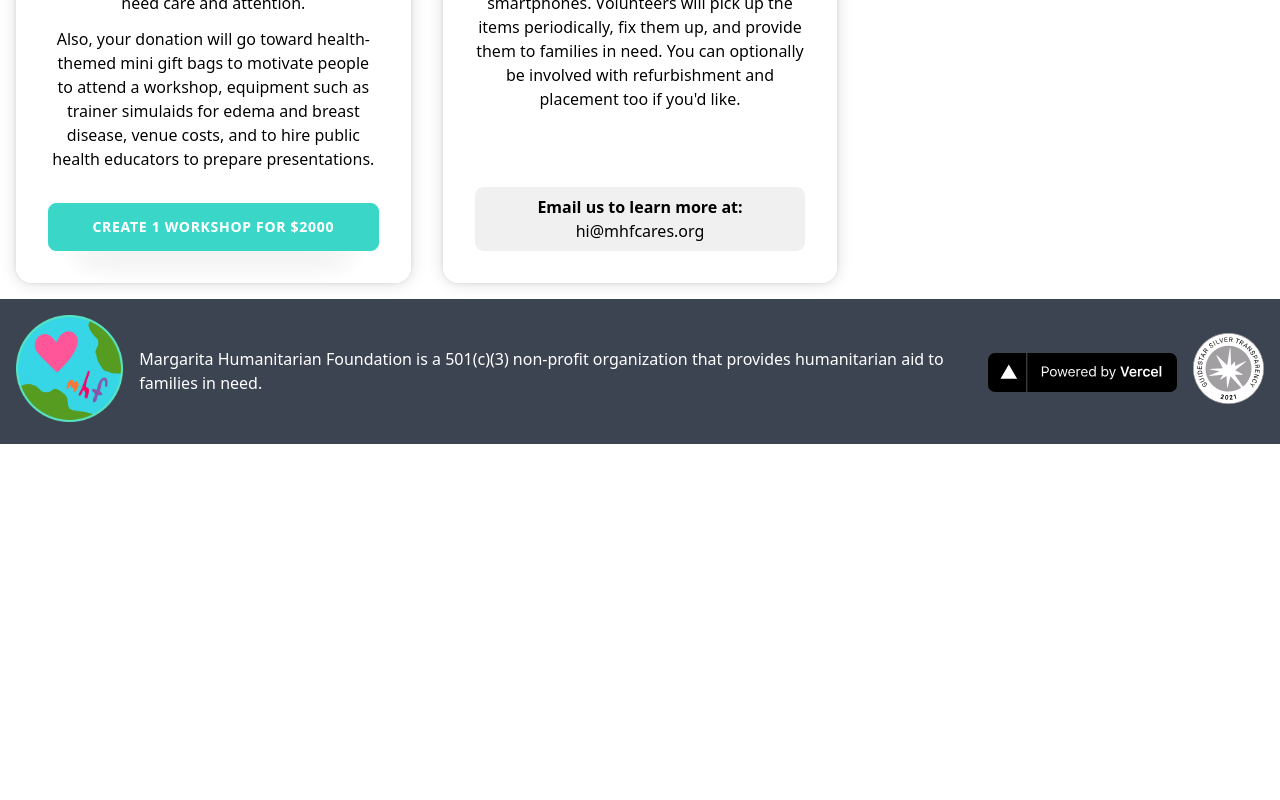
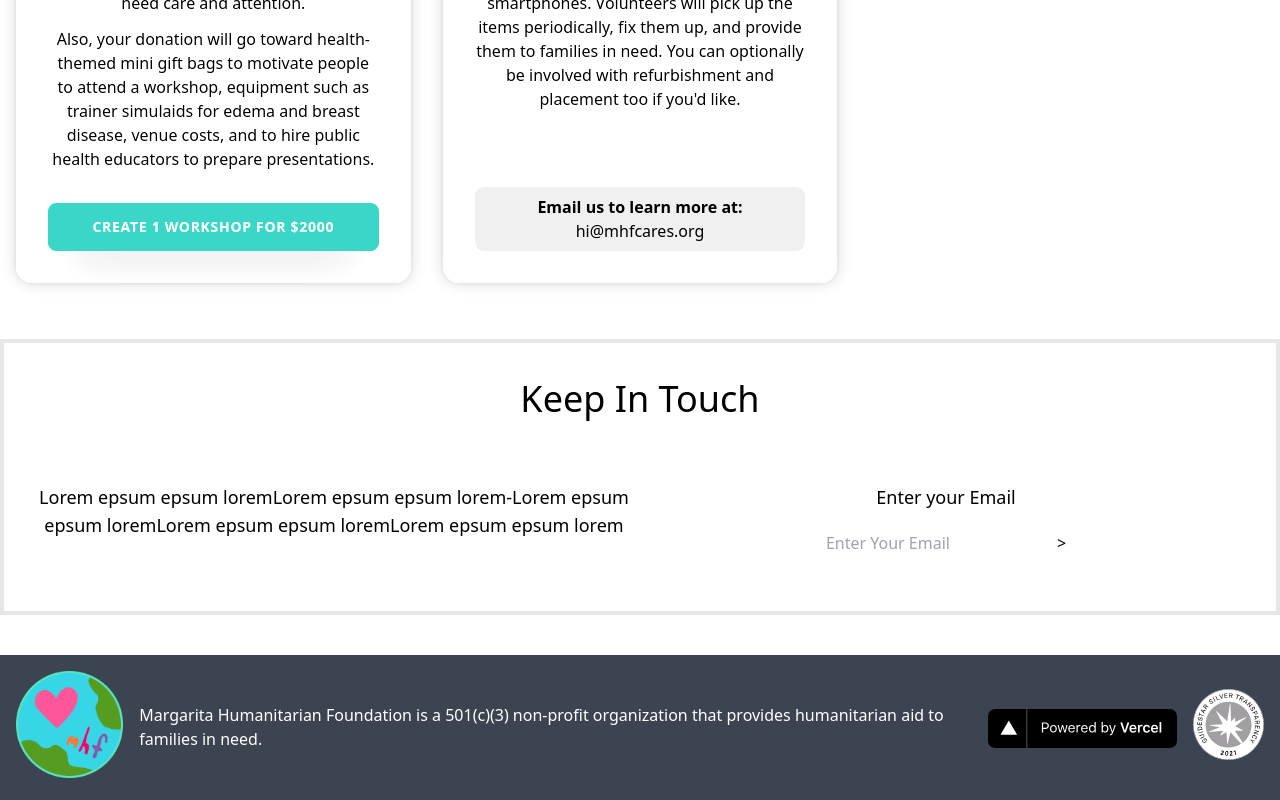
Before and after one commit to margaritahumanitarian/helpafamily, a Next.js app: page / in a window 1280 px wide. Shown: the part 2854-3654 px from the top of the page. Before the commit the page ends 3298 px from the top, so only its background shows below. Built offline with nearby package versions, Linux system fonts and the light colour scheme.

Commit message:
Added prototype for EmailCaptureComponent
Co-authored-by: Prathamesh Desai <prathameshd419@gmail.com>

```diff
--- /dev/null
+++ b/components/EmailCapture.js
@@ -0,0 +1,10 @@
+import React from 'react';
+
+export default function EmailCapture() {
+  console.log('What');
+  return (
+    <>
+      <div className="emailCaptureBox">{'EMAIL US ATT!!!!'}</div>
+    </>
+  );
+}
--- a/components/PrimaryLayout.js
+++ b/components/PrimaryLayout.js
@@ -32,6 +32,48 @@ export default function PrimaryLayout({
               </div>
             </div>
           </div>
+          <div className="email-captureBox border-4 text-center hero-content mx-auto my-10">
+            <div>
+              <div className="email-title text-4xl pt-5">
+                <h1 className="mb-12">{'Keep In Touch'}</h1>
+              </div>
+              <div className="email-content-box pb-10 text-center hero-content md:m-auto">
+                <div className="description text-lg">
+                  {
+                    'Lorem epsum epsum loremLorem epsum epsum lorem-Lorem epsum epsum loremLorem epsum epsum loremLorem epsum epsum lorem'
+                  }
+                </div>
+                <div className="enter-email">
+                  <div className="text-lg pb-5">{`Enter your Email`}</div>
+                  <input placeholder="Enter Your Email" />
+                  <button type="submit">{'>'}</button>
+                </div>
+              </div>
+            </div>
+          </div>
+          <style jsx>{`
+            .email-captureBox {
+            }
+            .email-title {
+              margin: auto;
+              text-align: center;
+            }
+
+            .email-content-box {
+              display: flex;
+              align-items: start;
+            }
+
+            .email-content-box > * {
+              flex-basis: 100%;
+            }
+
+            @media screen and (max-width: 540px) {
+              .email-content-box {
+                flex-wrap: wrap;
+              }
+            }
+          `}</style>
         </main>
         <Footer />
       </div>
```
